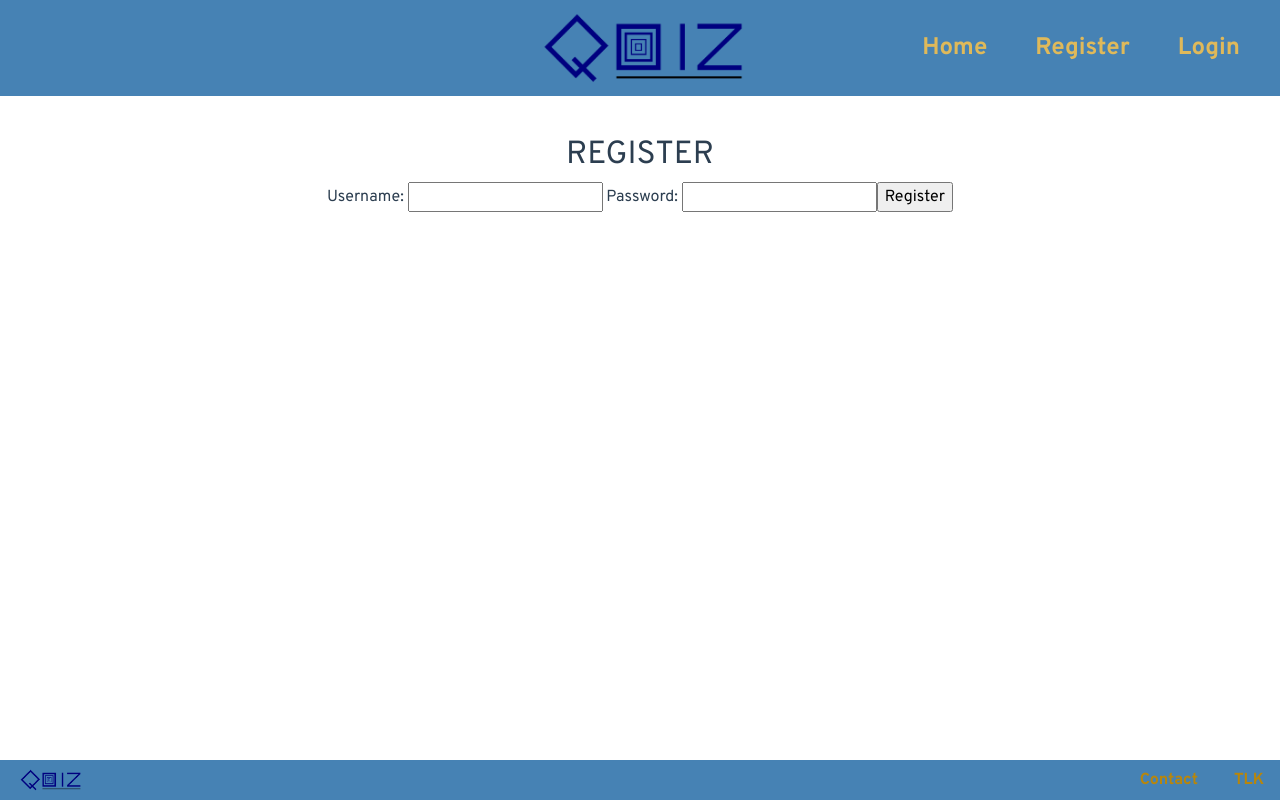
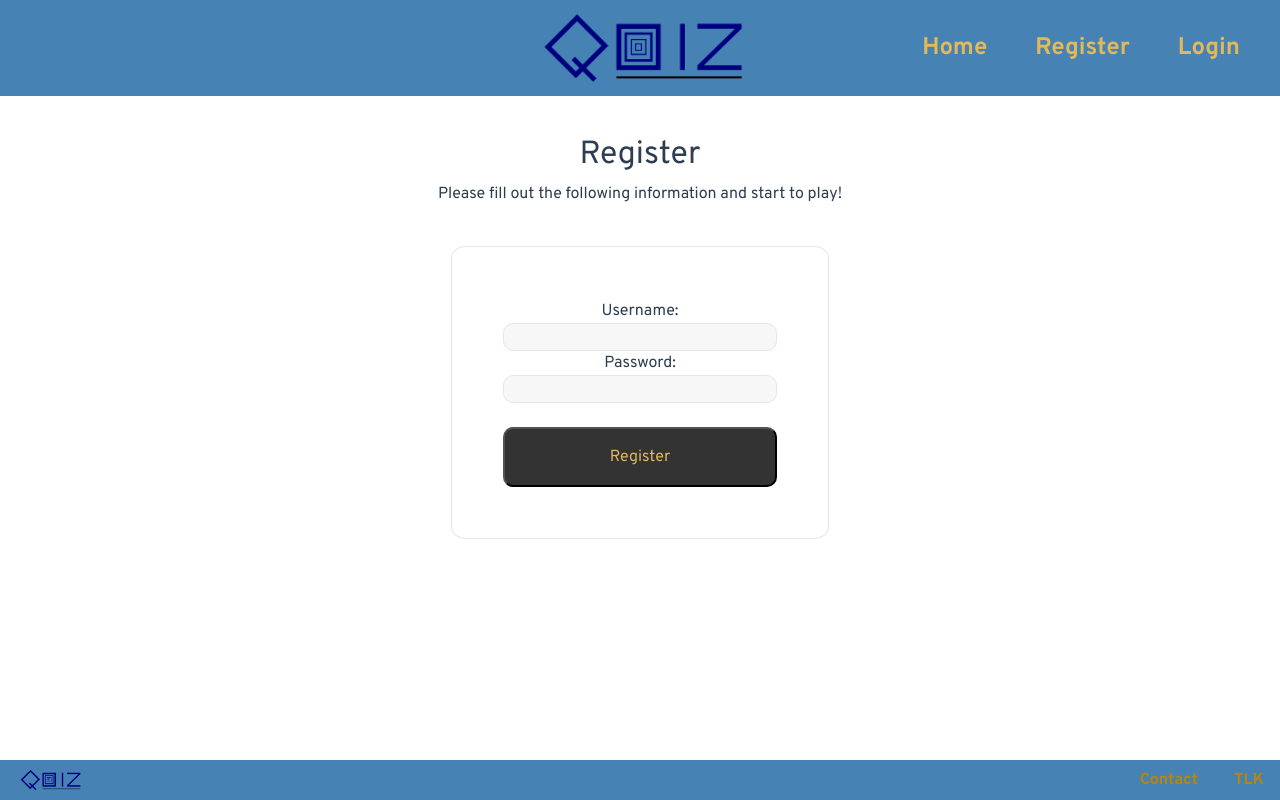
Before and after one commit to Marwwin/Devops2020, a Vue app: page /register in a window 1280 px wide. Built offline with nearby package versions, Linux system fonts and the light colour scheme.

Commit message:
Register form view css and styling

```diff
--- a/src/views/Login.vue
+++ b/src/views/Login.vue
@@ -80,7 +80,7 @@ export default {
     .box{
     display: inline-flex;
     text-align: center;
-    padding: 5%;
+    padding: 4%;
     background-color: white;
     border: 1px solid #e6e6e6;
     border-style: solid;
@@ -94,9 +94,4 @@ export default {
   border: 1px solid #e6e6e6;
   border-radius: 10px;
     }
-
-    #forgor-psw{
-      display: inline;
-    }
-
 </style>
--- a/src/views/Register.vue
+++ b/src/views/Register.vue
@@ -1,7 +1,7 @@
 <template>
   <div id="register">
 
-    <h2>REGISTER</h2>
+    <!--<h2>REGISTER</h2>
 
     <form action="register">
       Username:
@@ -9,7 +9,24 @@
       Password:
       <input type="text" id="password" v-model="password"/>
       <input type="button" value="Register" @click="register" />
+    </form>-->
+
+
+    <div class="outer">
+      <h2>Register</h2>
+       <p>Please fill out the following information and start to play!</p><br>
+      <div class="box">
+        <form action="login">
+      Username:
+        <input type="text" class="input-field" id="username" v-model="username" /><br>
+      Password:
+        <input type="text" class="input-field" id="password" v-model="password" /><br>
+      <br>
+     <div><input type="button" id="login-btn" value="Register" @click="register" /></div>
     </form>
+      </div>
+    </div>
+
   </div>
 </template>
 
@@ -50,4 +67,43 @@ export default {
     margin-top: 5vh;
 }
 
+
+#login-btn{
+   display: inline-flex;
+  justify-content: center;
+  align-items: center;
+  padding: 0 20px;
+  width: 100%;
+  height: 60px;
+  background-color: #333333;
+  border-radius: 10px;
+  color:  rgb(223, 185, 90);
+  font-weight: 400;
+}
+
+.outer{
+        padding-top: 4%;
+        list-style-type: none;
+        text-align: center;
+        margin: 0;
+        padding: 0;
+    }
+    .box{
+    display: inline-flex;
+    text-align: center;
+    padding: 4%;
+    background-color: white;
+    border: 1px solid #e6e6e6;
+    border-style: solid;
+    border-radius: 4%;
+    }
+
+    .input-field{
+      width: 100%;
+  position: relative;
+  background-color: #f7f7f7;
+  border: 1px solid #e6e6e6;
+  border-radius: 10px;
+    }
+
 </style>
```
